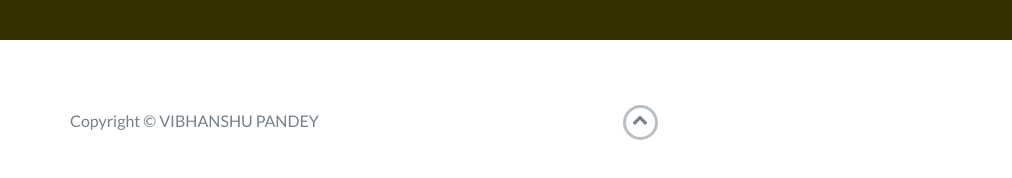
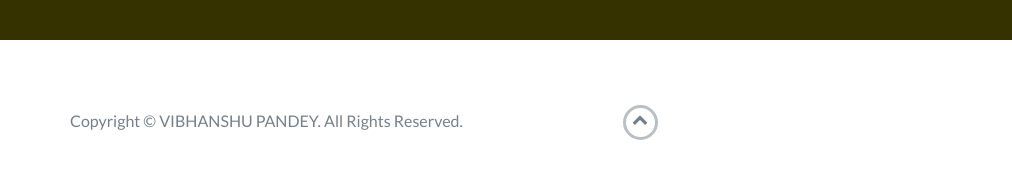
Before and after one commit to ivibhu05/Portfolio, a website: page index.html in a window 1280 px wide. Shown: the part 2762-2940 px from the top of the page, 0-1012 px from the left. Drawn offline with nearby package versions, Linux system fonts and the light colour scheme.

Commit message:
Update index.html

```diff
--- a/index.html
+++ b/index.html
@@ -221,7 +221,7 @@
             <div class="row">
                 <div class="col-sm-5 copyright">
                     <p>
-                        Copyright &copy; VIBHANSHU PANDEY
+                        Copyright &copy; VIBHANSHU PANDEY. All Rights Reserved.
                     </p>
                 </div>
                 <div class="col-sm-2 top">
```
